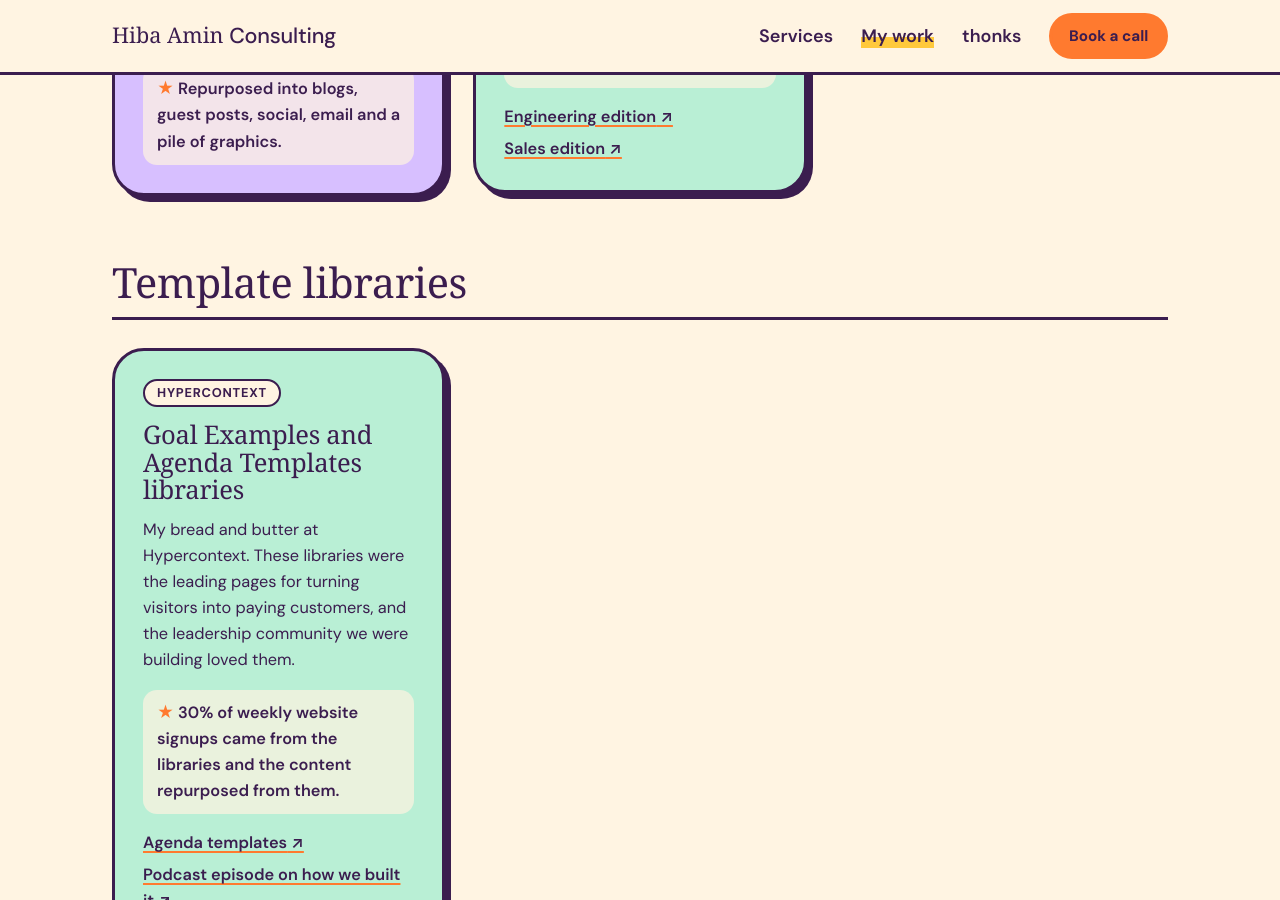
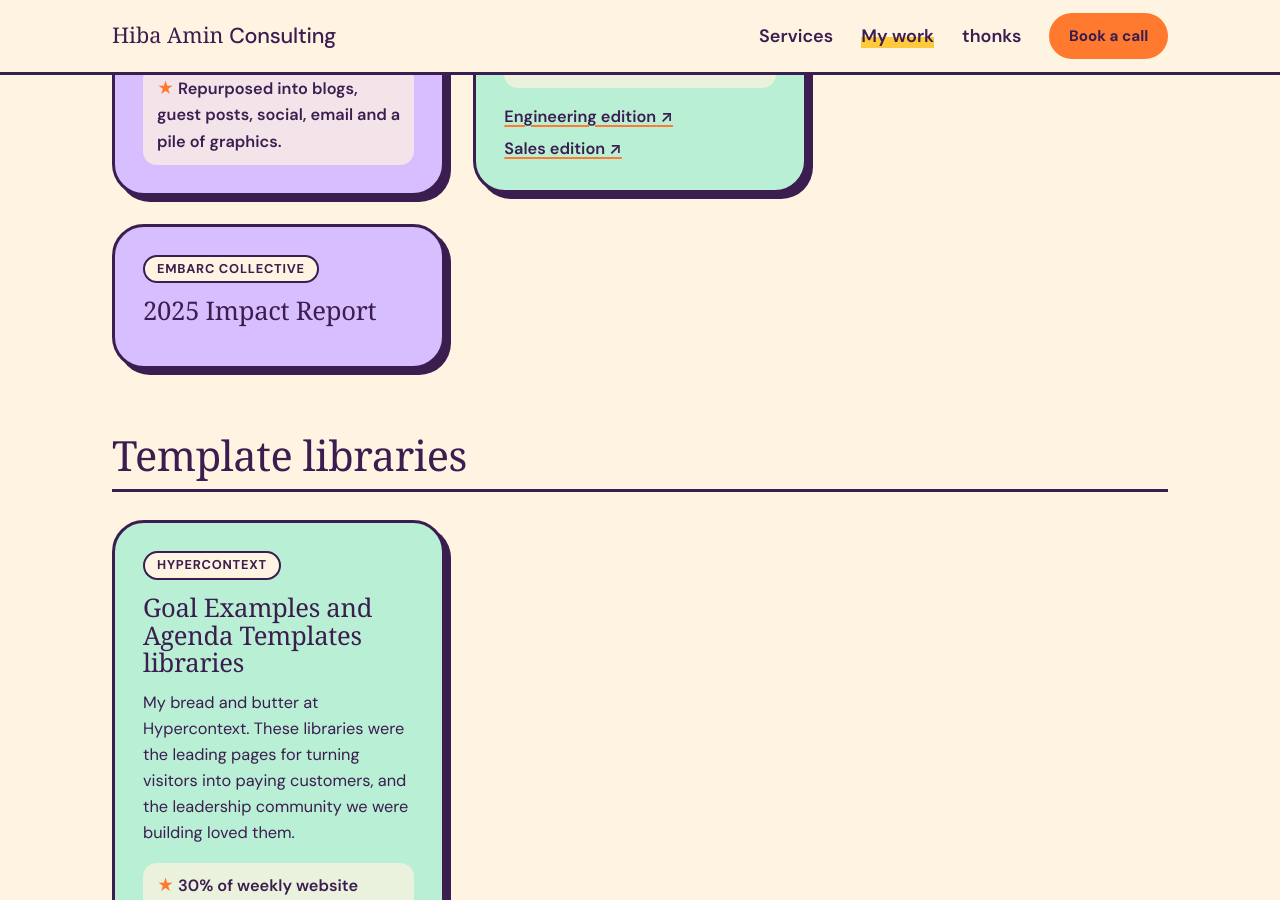
Before and after one commit to h5amin/h5amin.github.io, a Jekyll site: the page built from work/index.html, in a window 1280 px wide and 900 px high, scrolled down 1059 px. Built offline with Jekyll 4.4.1, drawn with Linux system fonts in a browser that asks for light colours; some web fonts are replaced.

Commit message:
Add Embarc Collective 2025 Impact Report to the Work page
Co-Authored-By: Claude Opus 5.5 <noreply@anthropic.com>
Claude-Session: https://claude.ai/code/session_01M3jWd6jbrxGvJCUCQM4XXr

```diff
--- a/_data/portfolio.yml
+++ b/_data/portfolio.yml
@@ -33,6 +33,10 @@
     - company: Glide
       title: The State of AI in Operations 2025
       url: https://www.glideapps.com/ai-report-2025
+
+    - company: Embarc Collective
+      title: 2025 Impact Report
+      url: https://embarccollective.com/resources/embarc-collectives-2025-impact-report/
 
 - group: Template libraries
   items:
```
